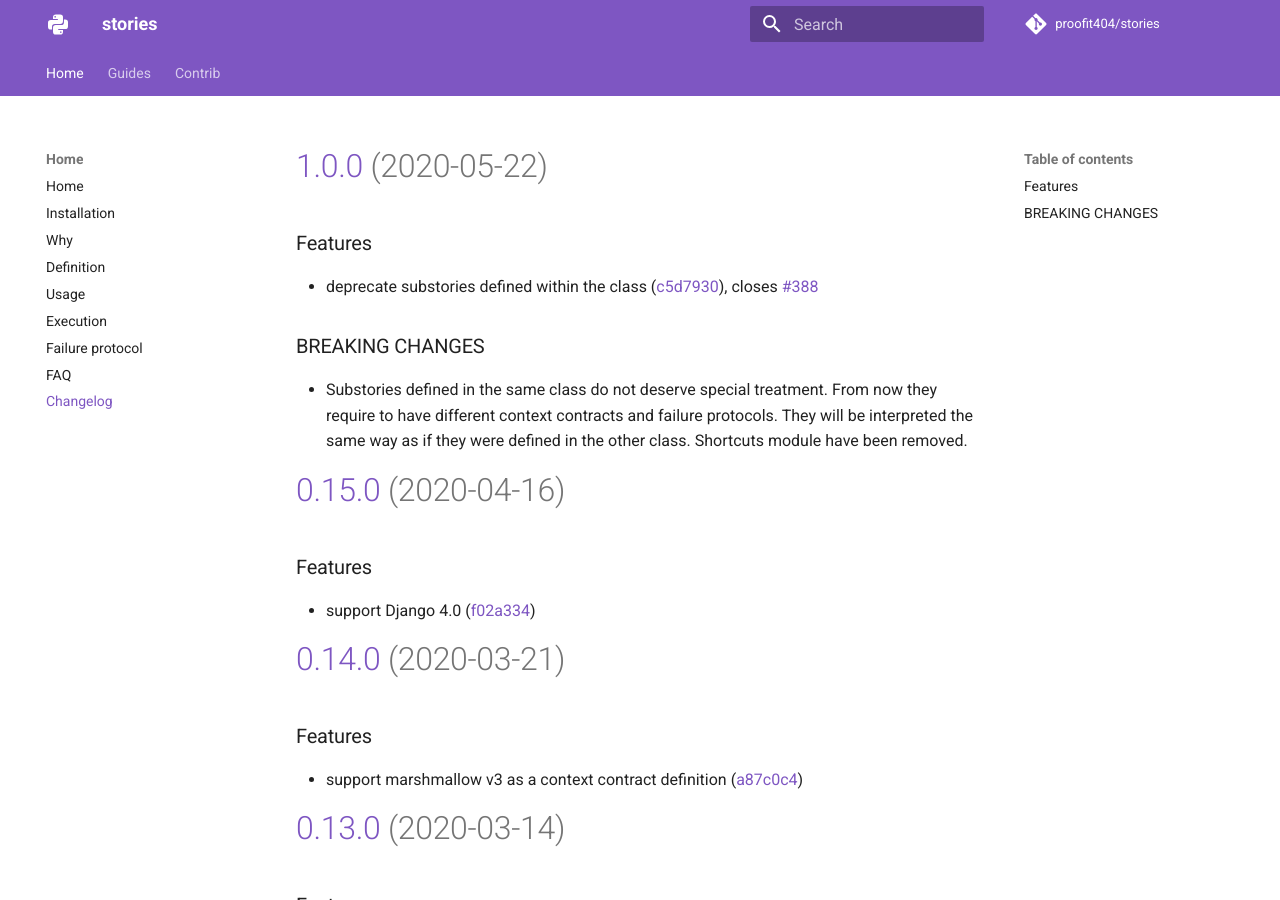
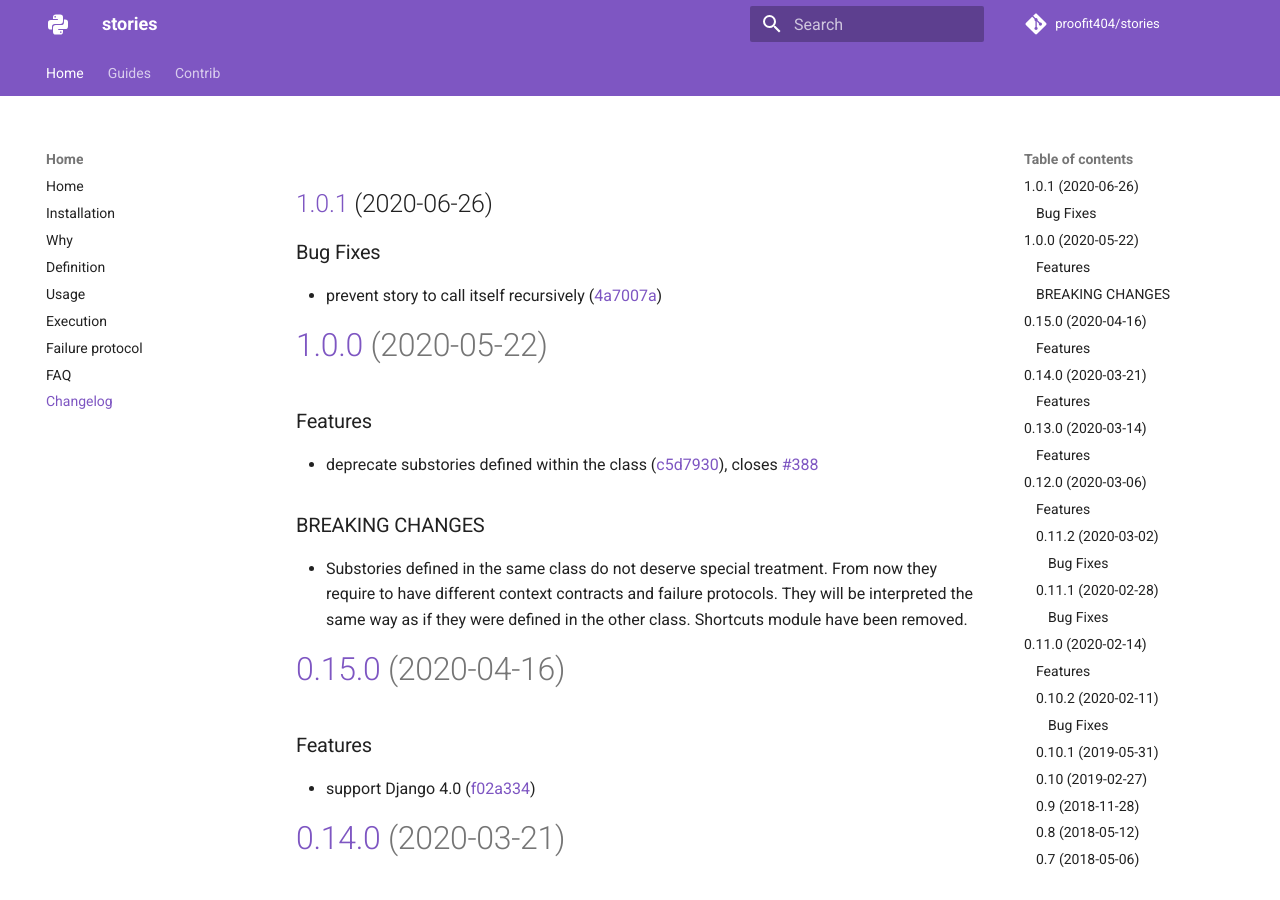
Before and after one commit to proofit404/stories, an MkDocs documentation site: the page built from docs/changelog.md, in a window 1280 px wide and 900 px high. Built offline with MkDocs 1.6.1 and Material for MkDocs 9.7.7, drawn with Linux system fonts in a browser that asks for light colours; comment, search, counter and statistics services are not loaded.

Commit message:
chore(release): 1.0.1 [skip ci]
## [1.0.1](https://github.com/proofit404/stories/compare/1.0.0...1.0.1) (2020-06-26)

### Bug Fixes

* prevent story to call itself recursively ([4a7007a](https://github.com/proofit404/stories/commit/4a7007a928713661ba73f9bf1edc509e3b3363a5))

```diff
--- a/docs/changelog.md
+++ b/docs/changelog.md
@@ -1,3 +1,10 @@
+## [1.0.1](https://github.com/proofit404/stories/compare/1.0.0...1.0.1) (2020-06-26)
+
+
+### Bug Fixes
+
+* prevent story to call itself recursively ([4a7007a](https://github.com/proofit404/stories/commit/4a7007a928713661ba73f9bf1edc509e3b3363a5))
+
 # [1.0.0](https://github.com/proofit404/stories/compare/0.15.0...1.0.0) (2020-05-22)
 
 ### Features
--- a/pyproject.toml
+++ b/pyproject.toml
@@ -1,6 +1,6 @@
 [tool.poetry]
 name = "stories"
-version = "1.0.0"
+version = "1.0.1"
 
 description = "Define a user story in the business transaction DSL"
 readme = "docs/index.md"
```
